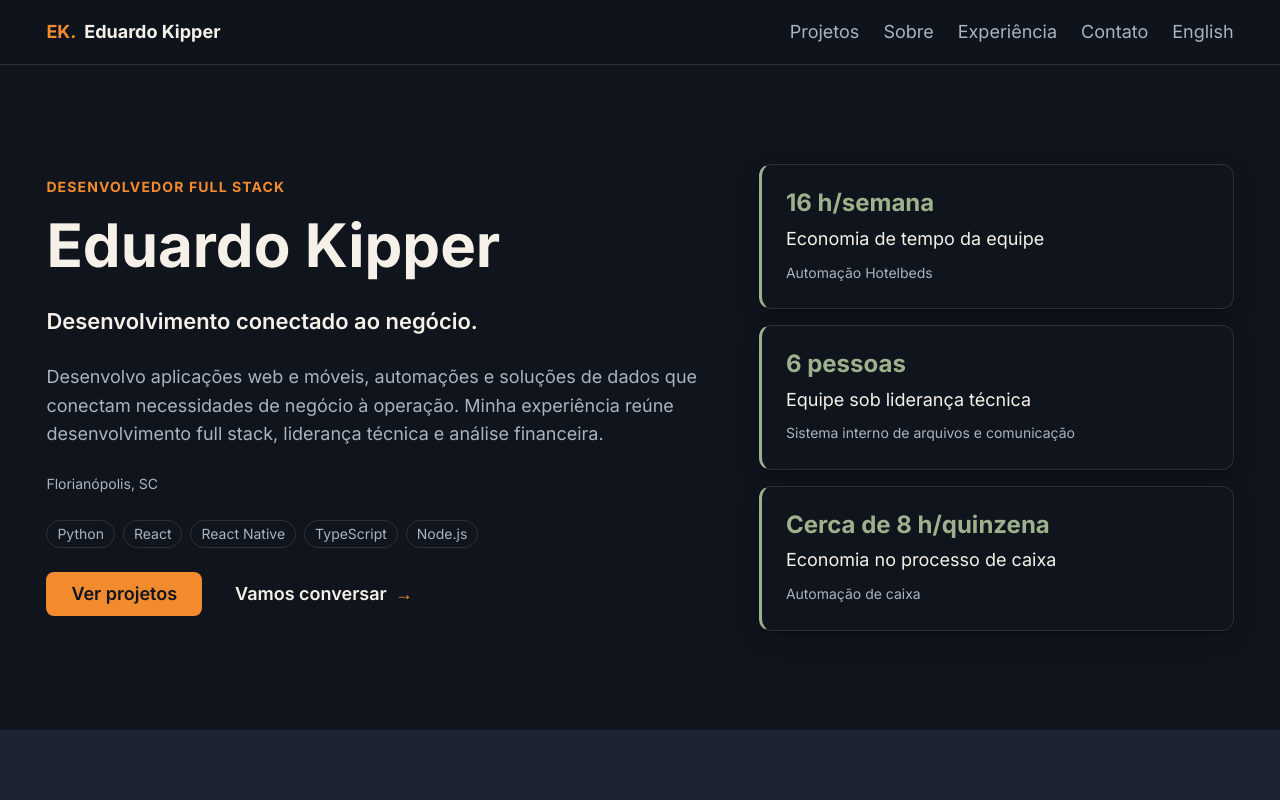
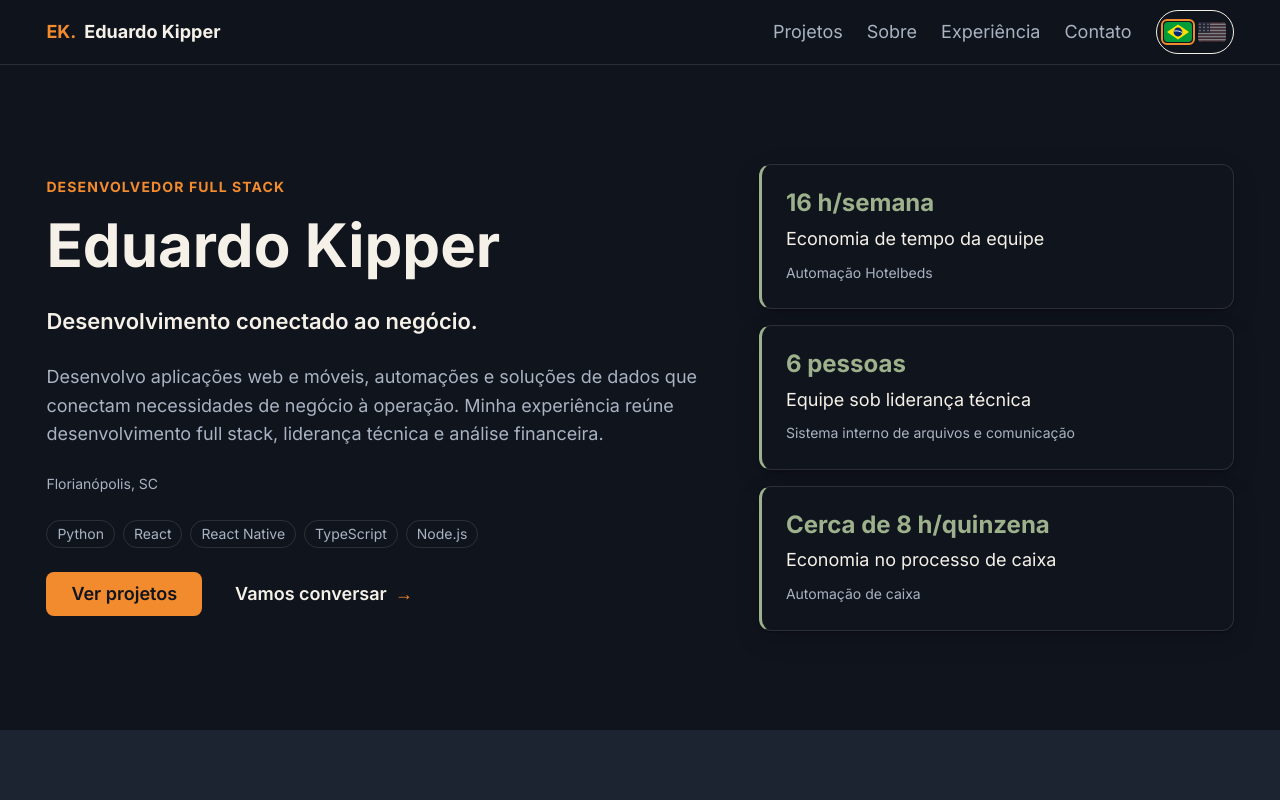
Before and after one commit to EduardoKipper/portfoly, a React (Vite) app: page / in a window 1280 px wide. Shown: the top 800 px of the page. Built offline with nearby package versions, Linux system fonts and the light colour scheme.

Commit message:
Adiciona switch de idioma com bandeiras, por clique ou arraste
Co-Authored-By: Claude Opus 5.5 (1M context) <noreply@anthropic.com>
Claude-Session: https://claude.ai/code/session_014YqUgFzXcbgJzoGsGCqw1W

```diff
--- /dev/null
+++ b/src/components/Flags.tsx
@@ -0,0 +1,28 @@
+// Bandeiras simplificadas, desenhadas para leitura em tamanho pequeno. São decorativas:
+// o nome do idioma vem do conteúdo, no rótulo do switch.
+
+export function BrazilFlag() {
+  return (
+    <svg viewBox="0 0 28 20" aria-hidden="true" focusable="false">
+      <rect width="28" height="20" fill="#009c3b" />
+      <path d="M14 2.5 25 10 14 17.5 3 10Z" fill="#ffdf00" />
+      <circle cx="14" cy="10" r="4.4" fill="#002776" />
+      <path d="M9.8 9.1c2.9-.6 5.9-.1 8.4 1.5" stroke="#fff" strokeWidth="0.9" fill="none" />
+    </svg>
+  )
+}
+
+export function UsaFlag() {
+  return (
+    <svg viewBox="0 0 28 20" aria-hidden="true" focusable="false">
+      <rect width="28" height="20" fill="#fff" />
+      {[0, 2, 4, 6, 8, 10, 12].map((stripe) => (
+        <rect key={stripe} y={(stripe * 20) / 13} width="28" height={20 / 13} fill="#b22234" />
+      ))}
+      <rect width="12" height={(7 * 20) / 13} fill="#3c3b6e" />
+      {[2, 6, 10].map((x) =>
+        [2.2, 5.4, 8.6].map((y) => <circle key={`${x}-${y}`} cx={x} cy={y} r="0.8" fill="#fff" />),
+      )}
+    </svg>
+  )
+}
--- a/src/components/Header.css
+++ b/src/components/Header.css
@@ -37,8 +37,7 @@
   list-style: none;
 }
 
-.site-header__nav a,
-.site-header__language {
+.site-header__nav a {
   display: inline-flex;
   align-items: center;
   min-height: var(--target-min);
@@ -46,10 +45,8 @@
   text-decoration: none;
 }
 
-.site-header__nav a:hover,
-.site-header__language:hover {
+.site-header__nav a:hover {
   color: var(--text);
-  text-decoration-line: underline;
 }
 
 .site-header__menu,
@@ -142,7 +139,7 @@
 
   .site-header__actions {
     flex-direction: column;
-    align-items: stretch;
+    align-items: flex-start;
     gap: var(--space-2);
   }
 }
--- a/src/components/Header.tsx
+++ b/src/components/Header.tsx
@@ -1,19 +1,18 @@
 import { useEffect, useId, useRef, useState } from 'react'
-import { Link, useLocation } from 'react-router'
+import { Link } from 'react-router'
 import { useContent, useLocale } from '../i18n/LocaleContext'
-import { alternatePath, homePath, htmlLang, type Locale } from '../i18n/locales'
+import { homePath } from '../i18n/locales'
 import { assetUrl } from '../lib/assetUrl'
+import { LanguageSwitch } from './LanguageSwitch'
 import { SectionLink } from './SectionLink'
 import './Header.css'
 
 export function Header() {
   const locale = useLocale()
   const { site } = useContent()
-  const { pathname } = useLocation()
   const [menuOpen, setMenuOpen] = useState(false)
   const menuId = useId()
   const toggleRef = useRef<HTMLButtonElement>(null)
-  const otherLocale: Locale = locale === 'pt' ? 'en' : 'pt'
 
   useEffect(() => {
     if (!menuOpen) return
@@ -66,16 +65,7 @@ export function Header() {
             </ul>
           </nav>
           <div className="site-header__actions">
-            <Link
-              to={alternatePath(pathname, otherLocale)}
-              lang={htmlLang[otherLocale]}
-              hrefLang={htmlLang[otherLocale]}
-              className="site-header__language"
-              onClick={closeMenu}
-            >
-              <span className="visually-hidden">{site.header.languageLabel}: </span>
-              {site.header.switchLanguage}
-            </Link>
+            <LanguageSwitch onChange={closeMenu} />
             {site.resume.file && (
               <a href={assetUrl(site.resume.file)} className="button button--secondary" download>
                 {site.resume.label}
--- /dev/null
+++ b/src/components/LanguageSwitch.css
@@ -0,0 +1,75 @@
+.language-switch {
+  --switch-pad: 3px;
+  --flag-w: 28px;
+  --flag-h: 20px;
+
+  position: relative;
+  display: inline-flex;
+  flex-shrink: 0;
+  align-items: center;
+  justify-content: space-between;
+  gap: 6px;
+  /* Área de toque de 44 px de altura; a pílula visível fica centralizada. */
+  min-height: var(--target-min);
+  padding: calc((var(--target-min) - var(--flag-h)) / 2 - 1px) 7px;
+  border: 1px solid var(--border-strong);
+  border-radius: 999px;
+  background: var(--bg);
+  cursor: pointer;
+  touch-action: pan-y;
+  user-select: none;
+  -webkit-tap-highlight-color: transparent;
+}
+
+.language-switch__flag {
+  position: relative;
+  z-index: 1;
+  display: block;
+  width: var(--flag-w);
+  height: var(--flag-h);
+  overflow: hidden;
+  border-radius: 4px;
+  opacity: 0.45;
+  filter: grayscale(0.6);
+  transition:
+    opacity var(--duration-base) var(--ease),
+    filter var(--duration-base) var(--ease);
+  pointer-events: none;
+}
+
+.language-switch__flag svg {
+  width: 100%;
+  height: 100%;
+}
+
+.language-switch[aria-checked='false'] .language-switch__flag--pt,
+.language-switch[aria-checked='true'] .language-switch__flag--en {
+  opacity: 1;
+  filter: none;
+}
+
+/* Seletor: anel âmbar que envolve a bandeira ativa. */
+.language-switch__thumb {
+  position: absolute;
+  top: 50%;
+  left: calc(7px - var(--switch-pad));
+  width: calc(var(--flag-w) + 2 * var(--switch-pad));
+  height: calc(var(--flag-h) + 2 * var(--switch-pad));
+  margin-top: calc((var(--flag-h) + 2 * var(--switch-pad)) / -2);
+  border: 2px solid var(--accent);
+  border-radius: 6px;
+  transition: transform var(--duration-base) var(--ease);
+  pointer-events: none;
+}
+
+.language-switch[aria-checked='true'] .language-switch__thumb {
+  transform: translateX(calc(var(--flag-w) + 6px));
+}
+
+.language-switch[data-dragging='true'] .language-switch__thumb {
+  transition: none;
+}
+
+.language-switch:hover {
+  border-color: var(--accent);
+}
--- /dev/null
+++ b/src/components/LanguageSwitch.tsx
@@ -0,0 +1,107 @@
+import { useRef, useState, type PointerEvent } from 'react'
+import { useLocation, useNavigate } from 'react-router'
+import { useContent, useLocale } from '../i18n/LocaleContext'
+import { alternatePath } from '../i18n/locales'
+import { BrazilFlag, UsaFlag } from './Flags'
+import './LanguageSwitch.css'
+
+/** Distância mínima, em px, para um gesto contar como arraste em vez de clique. */
+const DRAG_THRESHOLD = 4
+
+interface LanguageSwitchProps {
+  onChange?: () => void
+}
+
+/**
+ * Switch PT/EN: desligado = português, ligado = inglês. Muda de idioma com clique, toque,
+ * teclado (Espaço/Enter) ou arrastando o seletor até a outra bandeira.
+ */
+export function LanguageSwitch({ onChange }: LanguageSwitchProps) {
+  const locale = useLocale()
+  const { site } = useContent()
+  const navigate = useNavigate()
+  const { pathname, hash } = useLocation()
+  const isEnglish = locale === 'en'
+
+  const trackRef = useRef<HTMLButtonElement>(null)
+  const drag = useRef<{ startX: number; moved: boolean; travel: number } | null>(null)
+  const suppressClick = useRef(false)
+  const [offset, setOffset] = useState<number | null>(null)
+
+  function switchTo(english: boolean) {
+    if (english === isEnglish) return
+    onChange?.()
+    navigate({ pathname: alternatePath(pathname, english ? 'en' : 'pt'), hash })
+  }
+
+  function onPointerDown(event: PointerEvent<HTMLButtonElement>) {
+    const track = trackRef.current
+    const thumb = track?.querySelector<HTMLElement>('.language-switch__thumb')
+    if (!track || !thumb) return
+    const travel = track.clientWidth - thumb.offsetWidth - 2 * thumb.offsetLeft
+    drag.current = { startX: event.clientX, moved: false, travel }
+    track.setPointerCapture?.(event.pointerId)
+  }
+
+  function onPointerMove(event: PointerEvent<HTMLButtonElement>) {
+    const state = drag.current
+    if (!state) return
+    const delta = event.clientX - state.startX
+    if (!state.moved && Math.abs(delta) < DRAG_THRESHOLD) return
+    state.moved = true
+    const start = isEnglish ? state.travel : 0
+    setOffset(Math.min(Math.max(start + delta, 0), state.travel))
+  }
+
+  function onPointerUp() {
+    const state = drag.current
+    drag.current = null
+    if (!state?.moved) return
+    // Depois de um arraste, o clique que o navegador dispara em seguida é ignorado.
+    suppressClick.current = true
+    const position = offset ?? (isEnglish ? state.travel : 0)
+    setOffset(null)
+    switchTo(position > state.travel / 2)
+  }
+
+  function onClick() {
+    if (suppressClick.current) {
+      suppressClick.current = false
+      return
+    }
+    switchTo(!isEnglish)
+  }
+
+  return (
+    <button
+      ref={trackRef}
+      type="button"
+      role="switch"
+      aria-checked={isEnglish}
+      aria-label={site.header.englishVersion}
+      title={site.header.englishVersion}
+      className="language-switch"
+      data-dragging={offset !== null}
+      onClick={onClick}
+      onPointerDown={onPointerDown}
+      onPointerMove={onPointerMove}
+      onPointerUp={onPointerUp}
+      onPointerCancel={() => {
+        drag.current = null
+        setOffset(null)
+      }}
+    >
+      <span className="language-switch__flag language-switch__flag--pt">
+        <BrazilFlag />
+      </span>
+      <span className="language-switch__flag language-switch__flag--en">
+        <UsaFlag />
+      </span>
+      <span
+        className="language-switch__thumb"
+        aria-hidden="true"
+        style={offset !== null ? { transform: `translateX(${offset}px)` } : undefined}
+      />
+    </button>
+  )
+}
--- a/src/content/en/site.json
+++ b/src/content/en/site.json
@@ -34,7 +34,7 @@
     "openMenu": "Open menu",
     "closeMenu": "Close menu",
     "languageLabel": "Language",
-    "switchLanguage": "Português"
+    "englishVersion": "English version"
   },
   "resume": {
     "label": "Download résumé"
--- a/src/content/pt/site.json
+++ b/src/content/pt/site.json
@@ -34,7 +34,7 @@
     "openMenu": "Abrir menu",
     "closeMenu": "Fechar menu",
     "languageLabel": "Idioma",
-    "switchLanguage": "English"
+    "englishVersion": "Versão em inglês"
   },
   "resume": {
     "label": "Baixar currículo"
--- a/src/content/schema.ts
+++ b/src/content/schema.ts
@@ -45,8 +45,7 @@ export const siteSchema = z.object({
   header: z.object({
     openMenu: text,
     closeMenu: text,
-    languageLabel: text,
-    switchLanguage: text,
+    englishVersion: text,
   }),
   resume: z.object({ label: text, file: sitePath.optional() }),
   project: z.object({
```
Also changed, not shown: public/admin/config.yml (+6 -2 lines), 1 other file (tests, documents, lock files or other folders).
